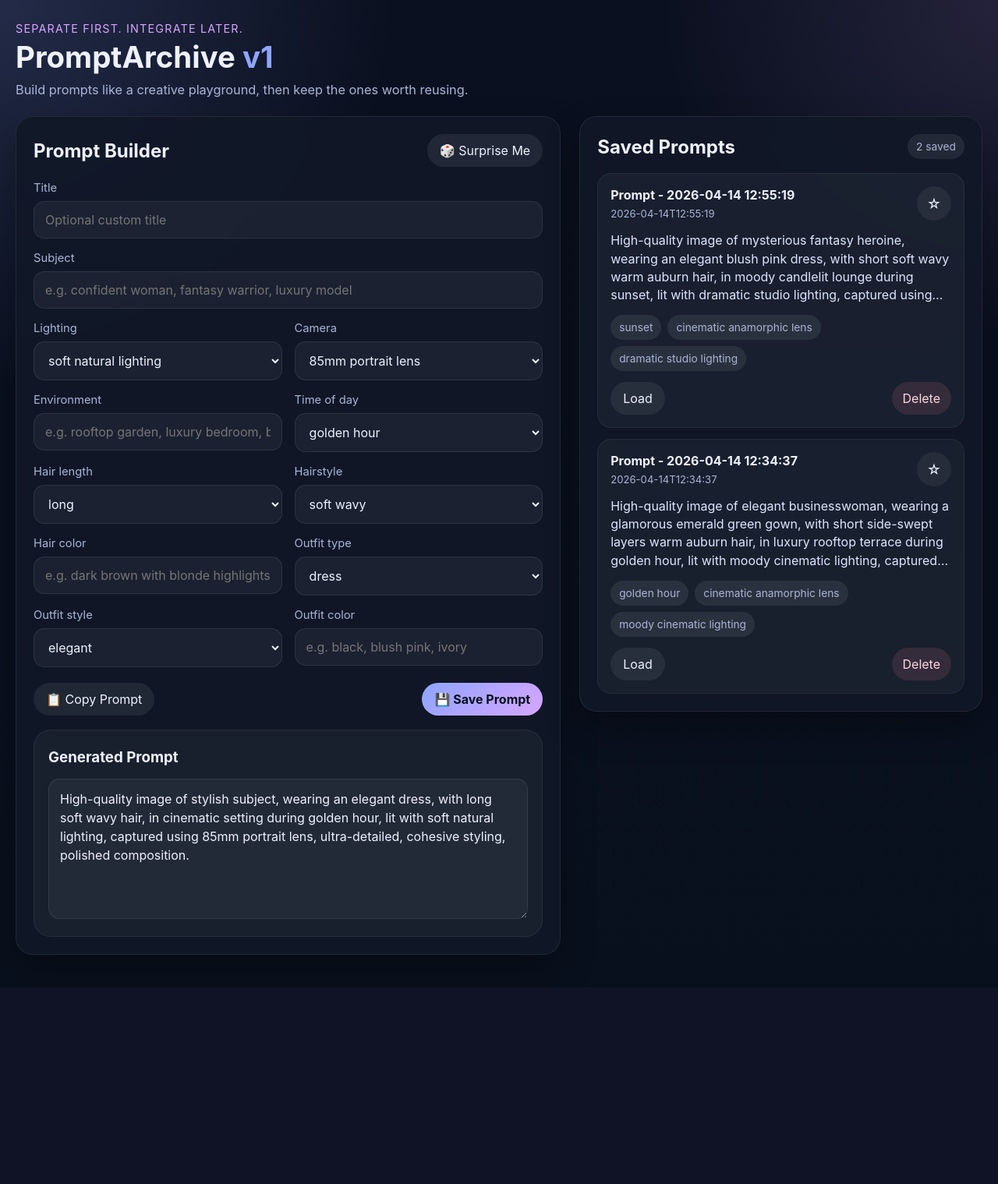
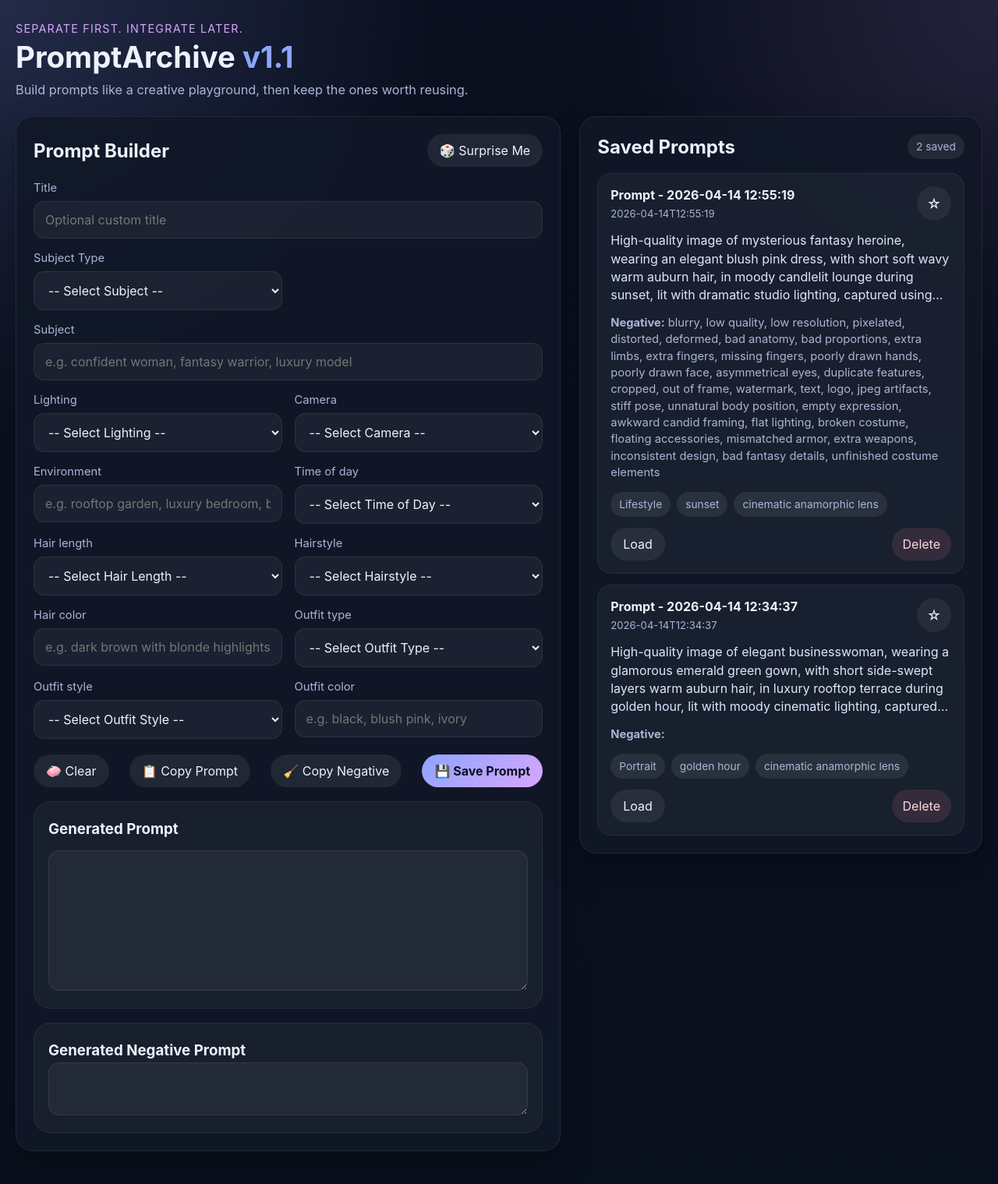
Before and after one commit to DualHalo/PromptArchive, a Flask app: page / in a window 1280 px wide. Shown: the whole page at 78% size. Before the commit the page ends 1245 px from the top, so only its background shows below. Run offline with Flask 3, Linux system fonts and the light colour scheme; data comes from the database, SQL or seed files in the repository; both versions use the stored data as it was after the commit.

Commit message:
Improve Clear behavior and remove fallback prompt defaults; refine prompt/negative generation logic

```diff
--- a/app.py
+++ b/app.py
@@ -26,6 +26,7 @@
             CREATE TABLE IF NOT EXISTS prompts (
                 id INTEGER PRIMARY KEY AUTOINCREMENT,
                 title TEXT NOT NULL,
+                subject_type TEXT NOT NULL DEFAULT 'Portrait',
                 subject TEXT NOT NULL,
                 lighting TEXT NOT NULL,
                 camera TEXT NOT NULL,
@@ -38,11 +39,28 @@
                 outfit_style TEXT NOT NULL,
                 outfit_color TEXT NOT NULL,
                 generated_prompt TEXT NOT NULL,
+                negative_prompt TEXT NOT NULL DEFAULT '',
                 is_favorite INTEGER NOT NULL DEFAULT 0,
                 created_at TEXT NOT NULL
             )
             """
         )
+
+        columns = {
+            row["name"]
+            for row in conn.execute("PRAGMA table_info(prompts)").fetchall()
+        }
+
+        if "subject_type" not in columns:
+            conn.execute(
+                "ALTER TABLE prompts ADD COLUMN subject_type TEXT NOT NULL DEFAULT 'Portrait'"
+            )
+
+        if "negative_prompt" not in columns:
+            conn.execute(
+                "ALTER TABLE prompts ADD COLUMN negative_prompt TEXT NOT NULL DEFAULT ''"
+            )
+
         conn.commit()
 
 
@@ -57,41 +75,238 @@
 def compose_hair(length: str, style: str, color: str) -> str:
     parts = [part for part in [length, style, color] if part]
     if not parts:
-        return "well-styled hair"
+        return ""
     return " ".join(parts) + " hair"
 
 
 def compose_outfit(outfit_type: str, outfit_style: str, outfit_color: str) -> str:
     parts = [part for part in [outfit_style, outfit_color, outfit_type] if part]
     if not parts:
-        return "a thoughtfully styled outfit"
+        return ""
+
     article = "an" if parts[0][:1].lower() in "aeiou" else "a"
     return f"{article} " + " ".join(parts)
 
 
 def build_prompt(data: dict[str, str]) -> str:
-    subject = clean_value(data.get("subject"), "stylish subject")
-    lighting = clean_value(data.get("lighting"), "soft natural lighting")
-    camera = clean_value(data.get("camera"), "85mm portrait lens")
-    environment = clean_value(data.get("environment"), "cinematic setting")
-    time_of_day = clean_value(data.get("time_of_day"), "golden hour")
+    subject = clean_value(data.get("subject"))
+    lighting = clean_value(data.get("lighting"))
+    camera = clean_value(data.get("camera"))
+    environment = clean_value(data.get("environment"))
+    time_of_day = clean_value(data.get("time_of_day"))
 
-    hair = compose_hair(
+    hair_length = clean_value(data.get("hair_length"))
+    hair_style = clean_value(data.get("hair_style"))
+    hair_color = clean_value(data.get("hair_color"))
+
+    outfit_type = clean_value(data.get("outfit_type"))
+    outfit_style = clean_value(data.get("outfit_style"))
+    outfit_color = clean_value(data.get("outfit_color"))
+
+    if not any(
+        [
+            subject,
+            lighting,
+            camera,
+            environment,
+            time_of_day,
+            hair_length,
+            hair_style,
+            hair_color,
+            outfit_type,
+            outfit_style,
+            outfit_color,
+        ]
+    ):
+        return ""
+
+    hair = compose_hair(hair_length, hair_style, hair_color)
+    outfit = compose_outfit(outfit_type, outfit_style, outfit_color)
+
+    prompt_parts: list[str] = []
+
+    if subject:
+        prompt_parts.append(f"High-quality image of {subject}")
+    else:
+        prompt_parts.append("High-quality image")
+
+    if outfit:
+        prompt_parts.append(f"wearing {outfit}")
+
+    if hair:
+        prompt_parts.append(f"with {hair}")
+
+    if environment:
+        prompt_parts.append(f"in {environment}")
+
+    if time_of_day:
+        prompt_parts.append(f"during {time_of_day}")
+
+    if lighting:
+        prompt_parts.append(f"lit with {lighting}")
+
+    if camera:
+        prompt_parts.append(f"captured using {camera}")
+
+    prompt = ", ".join(prompt_parts)
+    prompt += ", ultra-detailed, cohesive styling, polished composition."
+    return prompt
+
+
+def build_negative_prompt(data: dict[str, str]) -> str:
+    subject = clean_value(data.get("subject")).lower()
+    subject_type = clean_value(data.get("subject_type"))
+
+    other_values = [
+        clean_value(data.get("lighting")),
+        clean_value(data.get("camera")),
+        clean_value(data.get("environment")),
+        clean_value(data.get("time_of_day")),
         clean_value(data.get("hair_length")),
         clean_value(data.get("hair_style")),
         clean_value(data.get("hair_color")),
-    )
-    outfit = compose_outfit(
         clean_value(data.get("outfit_type")),
         clean_value(data.get("outfit_style")),
         clean_value(data.get("outfit_color")),
-    )
+    ]
 
-    return (
-        f"High-quality image of {subject}, wearing {outfit}, with {hair}, "
-        f"in {environment} during {time_of_day}, lit with {lighting}, "
-        f"captured using {camera}, ultra-detailed, cohesive styling, polished composition."
-    )
+    if not subject and not subject_type and not any(other_values):
+        return ""
+
+    base_negatives = [
+        "blurry",
+        "low quality",
+        "low resolution",
+        "pixelated",
+        "distorted",
+        "deformed",
+        "bad anatomy",
+        "bad proportions",
+        "extra limbs",
+        "extra fingers",
+        "missing fingers",
+        "poorly drawn hands",
+        "poorly drawn face",
+        "asymmetrical eyes",
+        "duplicate features",
+        "cropped",
+        "out of frame",
+        "watermark",
+        "text",
+        "logo",
+        "jpeg artifacts",
+    ]
+
+    portrait_negatives = [
+        "disfigured face",
+        "cross-eyed",
+        "bad eyes",
+        "malformed mouth",
+        "bad teeth",
+        "unnatural skin",
+        "waxy skin",
+        "overly smooth skin",
+        "bad facial symmetry",
+    ]
+
+    fashion_negatives = [
+        "awkward pose",
+        "unflattering angle",
+        "poor styling",
+        "wrinkled clothing",
+        "mismatched outfit",
+        "cheap-looking fabric",
+        "bad draping",
+        "clumsy composition",
+    ]
+
+    fantasy_negatives = [
+        "broken costume",
+        "floating accessories",
+        "mismatched armor",
+        "extra weapons",
+        "inconsistent design",
+        "bad fantasy details",
+        "unfinished costume elements",
+    ]
+
+    lifestyle_negatives = [
+        "stiff pose",
+        "unnatural body position",
+        "empty expression",
+        "awkward candid framing",
+        "flat lighting",
+    ]
+
+    group_negatives = [
+        "merged bodies",
+        "duplicated people",
+        "fused limbs",
+        "extra heads",
+        "extra arms",
+        "extra legs",
+        "misaligned faces",
+    ]
+
+    full_body_negatives = [
+        "cropped feet",
+        "missing legs",
+        "malformed shoes",
+        "broken posture",
+        "unnatural stance",
+    ]
+
+    keyword_map = {
+        "portrait": portrait_negatives,
+        "person": portrait_negatives,
+        "woman": portrait_negatives,
+        "man": portrait_negatives,
+        "girl": portrait_negatives,
+        "boy": portrait_negatives,
+        "model": fashion_negatives,
+        "fashion": fashion_negatives,
+        "editorial": fashion_negatives,
+        "glamour": fashion_negatives,
+        "runway": fashion_negatives,
+        "fantasy": fantasy_negatives,
+        "warrior": fantasy_negatives,
+        "mage": fantasy_negatives,
+        "elf": fantasy_negatives,
+        "knight": fantasy_negatives,
+        "lifestyle": lifestyle_negatives,
+        "group": group_negatives,
+        "friends": group_negatives,
+        "family": group_negatives,
+        "full body": full_body_negatives,
+    }
+
+    combined = list(base_negatives)
+
+    type_map = {
+        "Portrait": portrait_negatives,
+        "Fashion": fashion_negatives,
+        "Fantasy": fantasy_negatives,
+        "Lifestyle": lifestyle_negatives,
+        "Group": group_negatives,
+        "Custom": [],
+        "": [],
+    }
+
+    combined.extend(type_map.get(subject_type, []))
+
+    for keyword, negatives in keyword_map.items():
+        if keyword in subject:
+            combined.extend(negatives)
+
+    seen = set()
+    ordered_unique = []
+    for item in combined:
+        key = item.lower().strip()
+        if key and key not in seen:
+            seen.add(key)
+            ordered_unique.append(item)
+
+    return ", ".join(ordered_unique)
 
 
 @app.route("/")
@@ -112,13 +327,20 @@
 def api_generate():
     payload = request.get_json(silent=True) or {}
     prompt = build_prompt(payload)
-    return jsonify({"prompt": prompt})
+    negative_prompt = build_negative_prompt(payload)
+    return jsonify(
+        {
+            "prompt": prompt,
+            "negative_prompt": negative_prompt,
+        }
+    )
 
 
 @app.post("/save")
 def save_prompt():
     form_data = {
         "title": clean_value(request.form.get("title")),
+        "subject_type": clean_value(request.form.get("subject_type")),
         "subject": clean_value(request.form.get("subject")),
         "lighting": clean_value(request.form.get("lighting")),
         "camera": clean_value(request.form.get("camera")),
@@ -133,6 +355,7 @@
     }
 
     generated_prompt = build_prompt(form_data)
+    negative_prompt = build_negative_prompt(form_data)
 
     if not form_data["title"]:
         form_data["title"] = f"Prompt - {datetime.now().strftime('%Y-%m-%d %H:%M:%S')}"
@@ -142,6 +365,7 @@
             """
             INSERT INTO prompts (
                 title,
+                subject_type,
                 subject,
                 lighting,
                 camera,
@@ -154,12 +378,14 @@
                 outfit_style,
                 outfit_color,
                 generated_prompt,
+                negative_prompt,
                 created_at
             )
-            VALUES (?, ?, ?, ?, ?, ?, ?, ?, ?, ?, ?, ?, ?, ?)
+            VALUES (?, ?, ?, ?, ?, ?, ?, ?, ?, ?, ?, ?, ?, ?, ?, ?)
             """,
             (
                 form_data["title"],
+                form_data["subject_type"],
                 form_data["subject"],
                 form_data["lighting"],
                 form_data["camera"],
@@ -172,6 +398,7 @@
                 form_data["outfit_style"],
                 form_data["outfit_color"],
                 generated_prompt,
+                negative_prompt,
                 datetime.now().isoformat(timespec="seconds"),
             ),
         )
--- a/static/script.js
+++ b/static/script.js
@@ -1,10 +1,21 @@
 const form = document.getElementById("promptForm");
 const generatedPrompt = document.getElementById("generatedPrompt");
+const generatedNegativePrompt = document.getElementById("generatedNegativePrompt");
 const copyBtn = document.getElementById("copyBtn");
+const copyNegativeBtn = document.getElementById("copyNegativeBtn");
 const surpriseBtn = document.getElementById("surpriseBtn");
 const copiedPill = document.getElementById("copiedPill");
+const copiedNegativePill = document.getElementById("copiedNegativePill");
+const clearBtn = document.getElementById("clearBtn");
 
 const surpriseSets = {
+    subject_type: [
+        "Portrait",
+        "Fashion",
+        "Fantasy",
+        "Lifestyle",
+        "Group"
+    ],
     subject: [
         "confident fashion model",
         "mysterious fantasy heroine",
@@ -100,12 +111,13 @@
     });
 
     const data = await response.json();
-    generatedPrompt.value = data.prompt;
+    generatedPrompt.value = data.prompt || "";
+    generatedNegativePrompt.value = data.negative_prompt || "";
 }
 
-function flashCopied() {
-    copiedPill.classList.add("show");
-    window.setTimeout(() => copiedPill.classList.remove("show"), 1200);
+function flashPill(pill) {
+    pill.classList.add("show");
+    window.setTimeout(() => pill.classList.remove("show"), 1200);
 }
 
 form.addEventListener("input", refreshPrompt);
@@ -113,7 +125,12 @@
 
 copyBtn.addEventListener("click", async () => {
     await navigator.clipboard.writeText(generatedPrompt.value);
-    flashCopied();
+    flashPill(copiedPill);
+});
+
+copyNegativeBtn.addEventListener("click", async () => {
+    await navigator.clipboard.writeText(generatedNegativePrompt.value);
+    flashPill(copiedNegativePill);
 });
 
 surpriseBtn.addEventListener("click", async () => {
@@ -154,6 +171,7 @@
 
         const mappings = [
             "title",
+            "subject_type",
             "subject",
             "lighting",
             "camera",
@@ -174,9 +192,35 @@
             }
         });
 
-        generatedPrompt.value = prompt.generated_prompt;
+        generatedPrompt.value = prompt.generated_prompt || "";
+        generatedNegativePrompt.value = prompt.negative_prompt || "";
         window.scrollTo({ top: 0, behavior: "smooth" });
     });
 });
 
+clearBtn.addEventListener("click", () => {
+    if (!confirm("Clear all fields and start fresh?")) return;
+
+    Array.from(form.elements).forEach((el) => {
+        if (!el.name) return;
+
+        if (el.tagName === "INPUT") {
+            el.value = "";
+        }
+
+        if (el.tagName === "SELECT") {
+            el.selectedIndex = 0; // 👈 RIGHT HERE
+        }
+
+        if (el.tagName === "TEXTAREA") {
+            el.value = "";
+        }
+    });
+
+    generatedPrompt.value = "";
+    generatedNegativePrompt.value = "";
+
+    window.scrollTo({ top: 0, behavior: "smooth" });
+});
+
 refreshPrompt();
--- a/static/styles.css
+++ b/static/styles.css
@@ -129,7 +129,8 @@
 
 .field input,
 .field select,
-#generatedPrompt {
+#generatedPrompt,
+#generatedNegativePrompt {
     width: 100%;
     border: 1px solid rgba(255, 255, 255, 0.08);
     background: var(--input-bg);
@@ -142,7 +143,8 @@
 
 .field input:focus,
 .field select:focus,
-#generatedPrompt:focus {
+#generatedPrompt:focus,
+#generatedNegativePrompt:focus {
     border-color: rgba(142, 165, 255, 0.65);
     background: rgba(255, 255, 255, 0.08);
 }
@@ -295,6 +297,49 @@
     color: var(--text);
 }
 
+/* Fix dropdown background + text */
+select {
+    background-color: rgba(20, 28, 48, 0.95);
+    color: var(--text);
+    border: 1px solid rgba(255, 255, 255, 0.1);
+}
+
+/* Dropdown options */
+select option {
+    background-color: #121a31;
+    color: #eef2ff;
+}
+
+select:focus {
+    outline: none;
+    border-color: rgba(142, 165, 255, 0.6);
+    box-shadow: 0 0 0 2px rgba(142, 165, 255, 0.2);
+}
+
+select {
+    background-color: rgba(20, 28, 48, 0.95);
+    color: var(--text);
+    border: 1px solid rgba(255, 255, 255, 0.1);
+}
+
+select option {
+    background-color: #121a31;
+    color: #eef2ff;
+}
+
+select:focus {
+    outline: none;
+    border-color: rgba(142, 165, 255, 0.6);
+    box-shadow: 0 0 0 2px rgba(142, 165, 255, 0.2);
+}
+
+.negative-snippet {
+    margin: 0 0 14px;
+    color: var(--muted);
+    line-height: 1.45;
+    font-size: 0.92rem;
+}
+
 @media (max-width: 1100px) {
     .main-grid {
         grid-template-columns: 1fr;
--- a/templates/index.html
+++ b/templates/index.html
@@ -11,7 +11,7 @@
         <header class="topbar">
             <div>
                 <p class="eyebrow">Separate first. Integrate later.</p>
-                <h1>PromptArchive <span>v1</span></h1>
+                <h1>PromptArchive <span>v1.1</span></h1>
                 <p class="subhead">Build prompts like a creative playground, then keep the ones worth reusing.</p>
             </div>
         </header>
@@ -30,6 +30,19 @@
                             <input type="text" id="title" name="title" placeholder="Optional custom title">
                         </div>
 
+                        <div class="field">
+                            <label for="subject_type">Subject Type</label>
+                            <select id="subject_type" name="subject_type">
+                                <option value="">-- Select Subject --</option>
+                                <option>Portrait</option>
+                                <option>Fashion</option>
+                                <option>Fantasy</option>
+                                <option>Lifestyle</option>
+                                <option>Group</option>
+                                <option>Custom</option>
+                            </select>
+                        </div>
+
                         <div class="field full">
                             <label for="subject">Subject</label>
                             <input type="text" id="subject" name="subject" placeholder="e.g. confident woman, fantasy warrior, luxury model" required>
@@ -38,6 +51,7 @@
                         <div class="field">
                             <label for="lighting">Lighting</label>
                             <select id="lighting" name="lighting">
+                                <option value="">-- Select Lighting --</option>
                                 <option>soft natural lighting</option>
                                 <option>dramatic studio lighting</option>
                                 <option>glowing golden hour lighting</option>
@@ -50,6 +64,7 @@
                         <div class="field">
                             <label for="camera">Camera</label>
                             <select id="camera" name="camera">
+                                <option value="">-- Select Camera --</option>
                                 <option>85mm portrait lens</option>
                                 <option>50mm prime lens</option>
                                 <option>iPhone photo look</option>
@@ -66,6 +81,7 @@
                         <div class="field">
                             <label for="time_of_day">Time of day</label>
                             <select id="time_of_day" name="time_of_day">
+                                <option value="">-- Select Time of Day --</option>
                                 <option>golden hour</option>
                                 <option>morning</option>
                                 <option>afternoon</option>
@@ -78,17 +94,19 @@
                         <div class="field">
                             <label for="hair_length">Hair length</label>
                             <select id="hair_length" name="hair_length">
+                                <option value="">-- Select Hair Length --</option>
                                 <option>short</option>
                                 <option>medium-length</option>
-                                <option selected>long</option>
+                                <option>long</option>
                             </select>
                         </div>
 
                         <div class="field">
                             <label for="hair_style">Hairstyle</label>
                             <select id="hair_style" name="hair_style">
+                                <option value="">-- Select Hairstyle --</option>
                                 <option>sleek straight</option>
-                                <option selected>soft wavy</option>
+                                <option>soft wavy</option>
                                 <option>loose curls</option>
                                 <option>messy bun</option>
                                 <option>high ponytail</option>
@@ -106,6 +124,7 @@
                         <div class="field">
                             <label for="outfit_type">Outfit type</label>
                             <select id="outfit_type" name="outfit_type">
+                                <option value="">-- Select Outfit Type --</option>
                                 <option>dress</option>
                                 <option>blazer ensemble</option>
                                 <option>swimsuit</option>
@@ -118,6 +137,7 @@
                         <div class="field">
                             <label for="outfit_style">Outfit style</label>
                             <select id="outfit_style" name="outfit_style">
+                                <option value="">-- Select Outfit Style --</option>
                                 <option>elegant</option>
                                 <option>glamorous</option>
                                 <option>editorial</option>
@@ -134,7 +154,9 @@
                     </div>
 
                     <div class="actions">
+                        <button type="button" id="clearBtn" class="ghost-btn">🧼 Clear</button>
                         <button type="button" id="copyBtn" class="ghost-btn">📋 Copy Prompt</button>
+                        <button type="button" id="copyNegativeBtn" class="ghost-btn">🧹 Copy Negative</button>
                         <button type="submit" class="primary-btn">💾 Save Prompt</button>
                     </div>
 
@@ -144,6 +166,14 @@
                             <span id="copiedPill" class="copied-pill">Copied</span>
                         </div>
                         <textarea id="generatedPrompt" readonly></textarea>
+                    </section>
+
+                    <section class="output-panel">
+                        <div class="output-header">
+                            <h3>Generated Negative Prompt</h3>
+                            <span id="copiedNegativePill" class="copied-pill">Copied</span>
+                        </div>
+                        <textarea id="generatedNegativePrompt" readonly></textarea>
                     </section>
                 </form>
             </section>
@@ -174,11 +204,12 @@
                                 </div>
 
                                 <p class="snippet">{{ prompt["generated_prompt"] }}</p>
+                                <p class="negative-snippet"><strong>Negative:</strong> {{ prompt["negative_prompt"] }}</p>
 
                                 <div class="chip-row">
+                                    <span class="chip">{{ prompt["subject_type"] }}</span>
                                     <span class="chip">{{ prompt["time_of_day"] }}</span>
                                     <span class="chip">{{ prompt["camera"] }}</span>
-                                    <span class="chip">{{ prompt["lighting"] }}</span>
                                 </div>
 
                                 <div class="card-actions">
```
Also changed, not shown: promptarchive.db.
